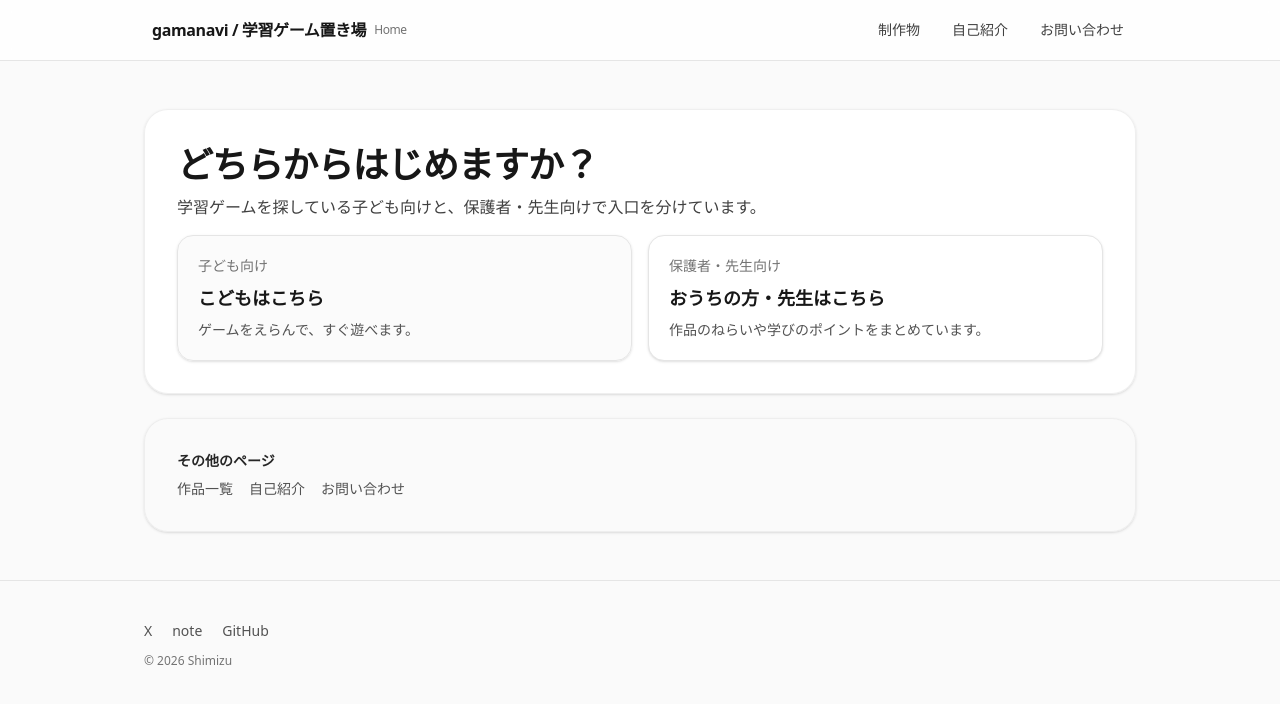
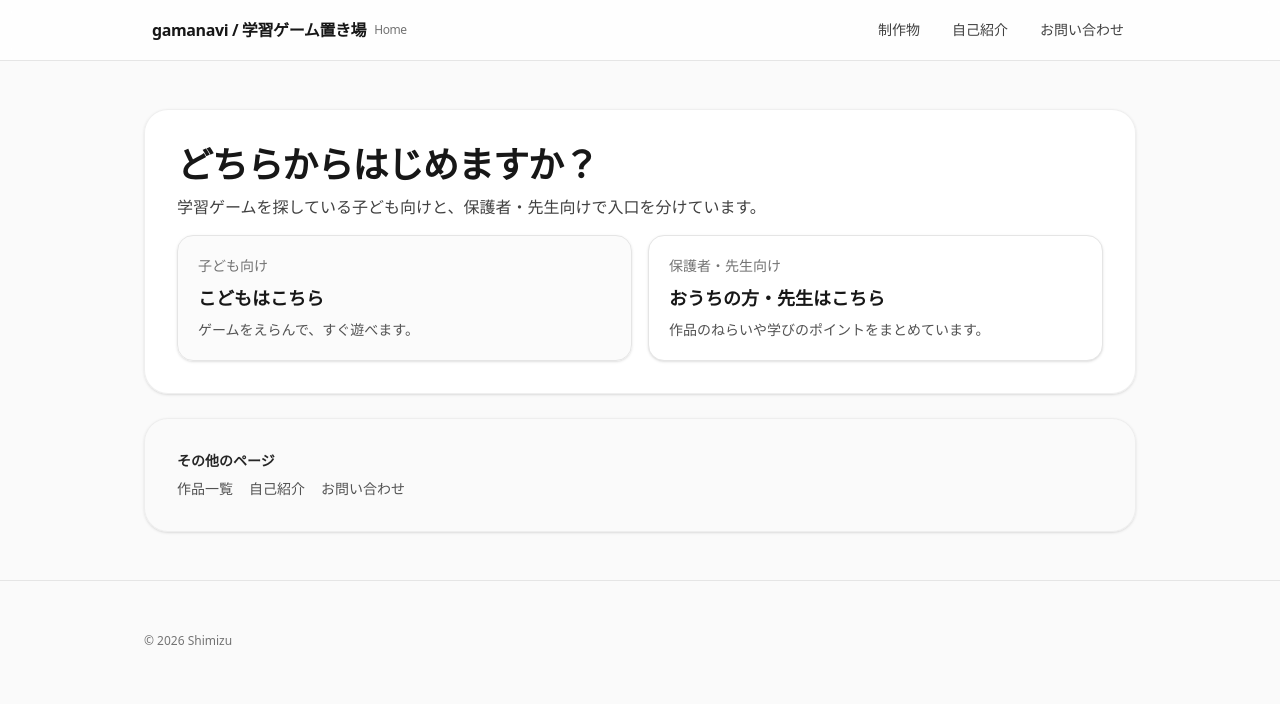
Before and after one commit to shimimasa/gamanavi-portfolio, a Next.js app: page / in a window 1280 px wide. Shown: the top 704 px of the page. Built offline with nearby package versions, Linux system fonts and the light colour scheme.

Commit message:
Hide footer external links on top page

```diff
--- a/src/components/Footer.js
+++ b/src/components/Footer.js
@@ -6,11 +6,15 @@ import links from "@/content/links.json";
 export default function Footer() {
   const pathname = usePathname();
   if (pathname.startsWith("/kids")) return null;
+  const isTopPage = pathname === "/";
+  const hideExternalLinksOnTop = isTopPage;
 
   return (
     <footer className="border-t border-neutral-200">
       <div className="mx-auto max-w-5xl px-4 py-10 text-sm text-neutral-600">
+        {!hideExternalLinksOnTop && (
           <div className="flex flex-wrap items-center gap-5">
+            {/* トップページでは外部リンクを非表示 */}
             <a className="hover:underline" href={links.x} target="_blank" rel="noreferrer">
               X
             </a>
@@ -21,6 +25,7 @@ export default function Footer() {
               GitHub
             </a>
           </div>
+        )}
         <div className="mt-3 text-xs text-neutral-500">
           © {new Date().getFullYear()}  Shimizu
         </div>
```
Lines whose indentation alone changed are shown as unchanged.
